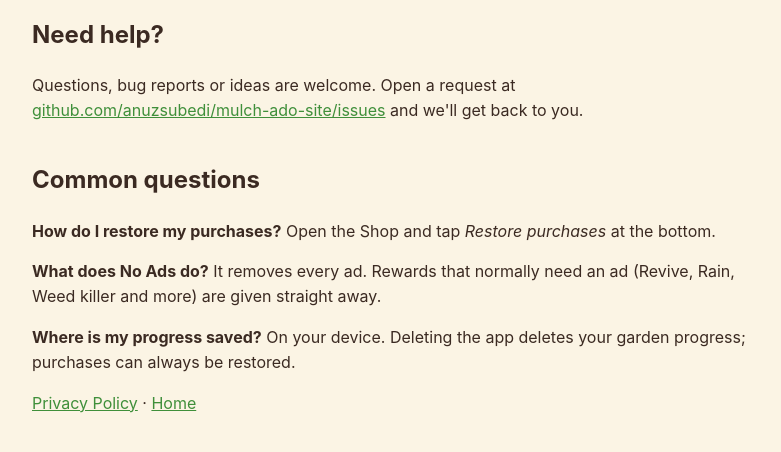
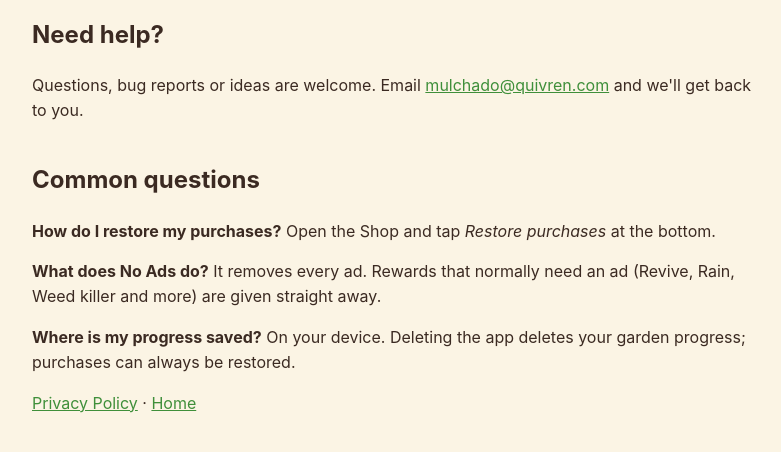
Before and after one commit to anuzsubedi/mulch-ado-site, a plain HTML site: page support.html in a window 1280 px wide. Shown: the part 118-570 px from the top of the page, without its empty margins (248-1029 px from the left). Drawn offline with Linux system fonts and the light colour scheme.

Commit message:
Contact email mulchado@quivren.com

```diff
--- a/support.html
+++ b/support.html
@@ -1,7 +1,7 @@
 <!doctype html><html lang="en"><head><meta charset="utf-8"><meta name="viewport" content="width=device-width,initial-scale=1"><title>Mulch Ado Support</title><link rel="stylesheet" href="style.css"></head><body>
 <header><img src="icon.png" alt=""><h1>Mulch Ado Support</h1></header>
 <h2>Need help?</h2>
-<p>Questions, bug reports or ideas are welcome. Open a request at <a href="https://github.com/anuzsubedi/mulch-ado-site/issues">github.com/anuzsubedi/mulch-ado-site/issues</a> and we'll get back to you.</p>
+<p>Questions, bug reports or ideas are welcome. Email <a href="mailto:mulchado@quivren.com">mulchado@quivren.com</a> and we'll get back to you.</p>
 <h2>Common questions</h2>
 <p><b>How do I restore my purchases?</b> Open the Shop and tap <i>Restore purchases</i> at the bottom.</p>
 <p><b>What does No Ads do?</b> It removes every ad. Rewards that normally need an ad (Revive, Rain, Weed killer and more) are given straight away.</p>
```
Also changed, not shown: privacy.html (+1 -1 lines).
